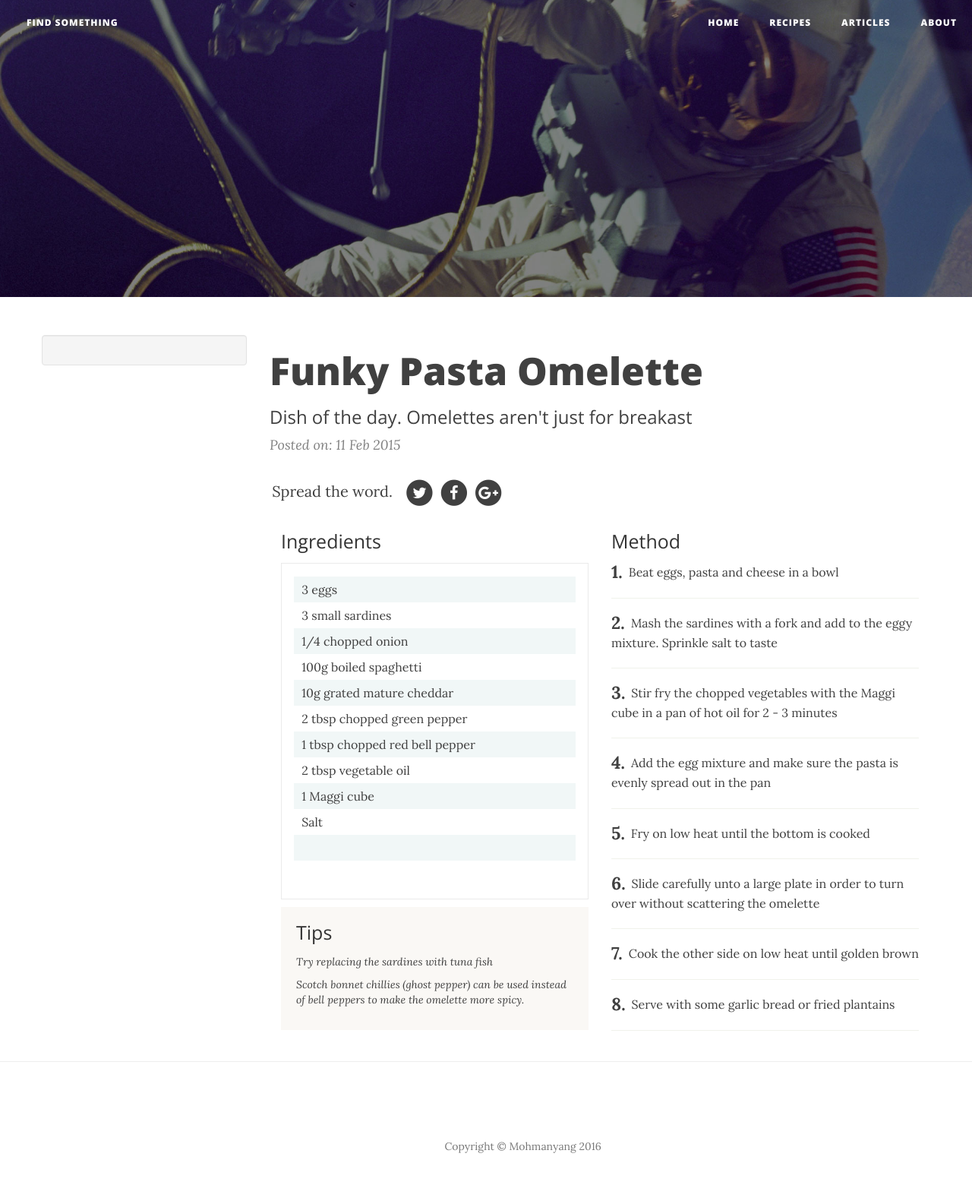
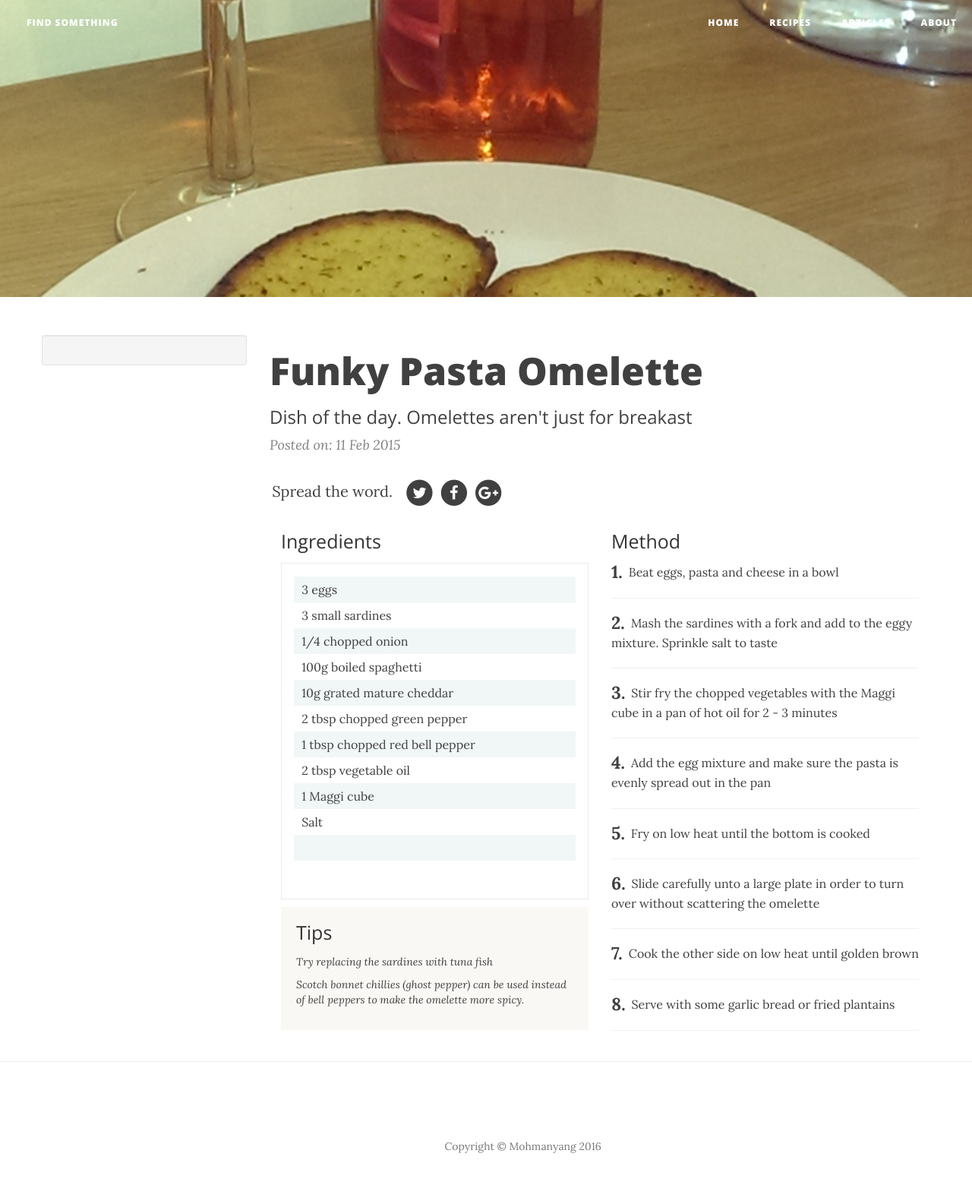
Before and after one commit to LaVillaine/LaVillaine.github.io, a Jekyll site: the page built from _posts/1900-01-01-Funky Pasta Omelette.html, in a window 1280 px wide. Shown: the whole page at 76% size. Built offline with Jekyll 4.4.1, drawn with Linux system fonts in a browser that asks for light colours; nearby versions of some CDN libraries; comment, search, counter and statistics services are not loaded.

Commit message:
recipe picture

```diff
--- a/_posts/1900-01-01-Funky Pasta Omelette.html
+++ b/_posts/1900-01-01-Funky Pasta Omelette.html
@@ -5,7 +5,7 @@ postHeading: "Funky Pasta Omelette"
 subHeading: "Dish of the day. Omelettes aren't just for breakast"
 tags: food  africa african kitchen cameroon cameroonian cheese cooking cuisine africaine fish foodporn lazy pasta recette recipe tuna vegetarian wine
 date: "11 Feb 2015"
-image: "/img/post-bg.jpg"
+image: "/img/Funky Pasta Omelette/header.jpg"
 ---
 
 <div class="container" style="width:100%"><div class="row">
```
Also changed, not shown: img/Funky Pasta Omelette/header.jpg (added).
